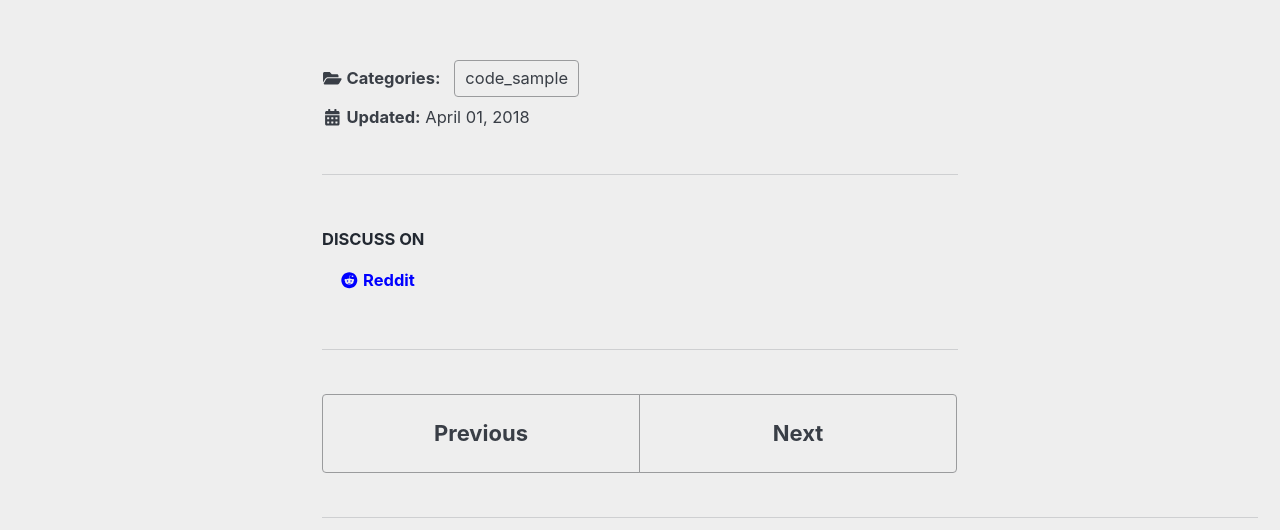
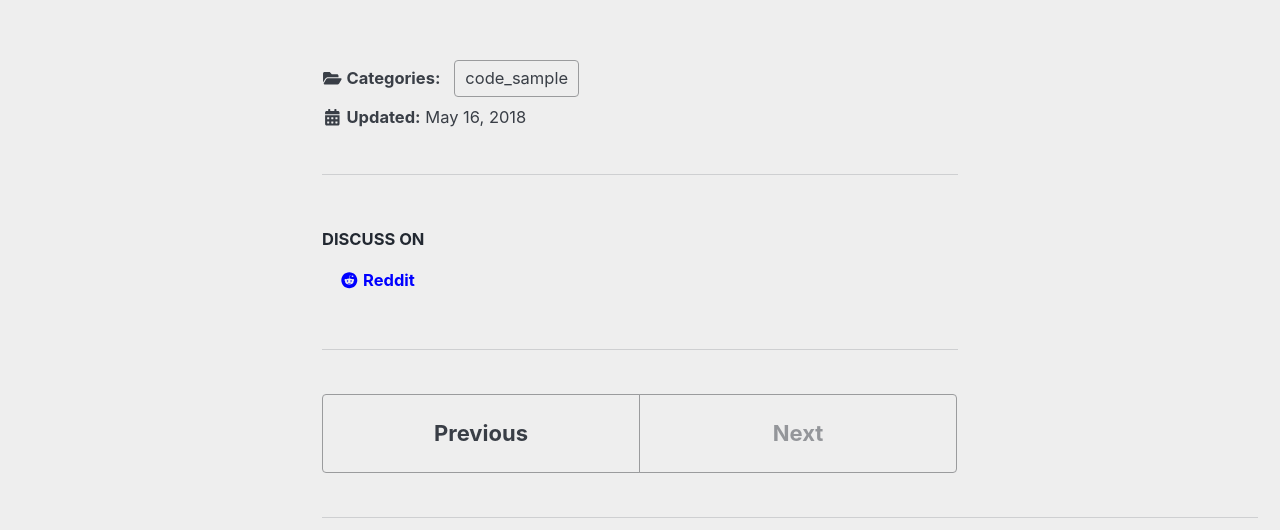
Before and after one commit to StratisDevelopmentFoundation/StratisDevelopmentFoundation.github.io, a Jekyll site: the page built from _posts/2018-05-16-create-sc.md, in a window 1280 px wide and 900 px high, scrolled down 9105 px. Shown: the part 153-683 px from the top of the window. Built offline with Jekyll 4.4.1, drawn with Linux system fonts in a browser that asks for light colours; nearby versions of some CDN libraries.

Commit message:
Fix date on article

```diff
--- a/_posts/2018-05-16-create-sc.md
+++ b/_posts/2018-05-16-create-sc.md
@@ -1,6 +1,6 @@
 ---
 title:  "Creating and Deploying a smart contract"
-date:   2018-04-01 16:16:01 -0600
+date:   2018-05-16 16:16:01 -0600
 permalink: /create_sc/
 categories: code_sample
 author: Aevan
```
